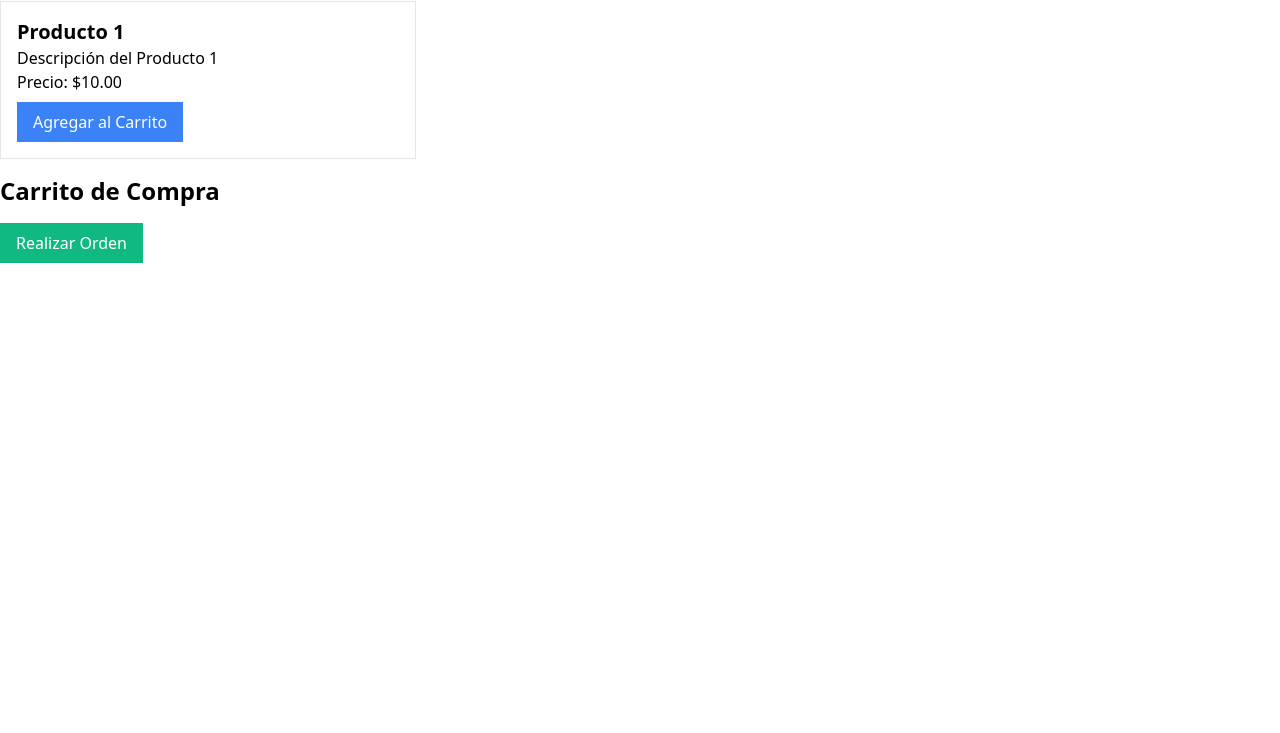
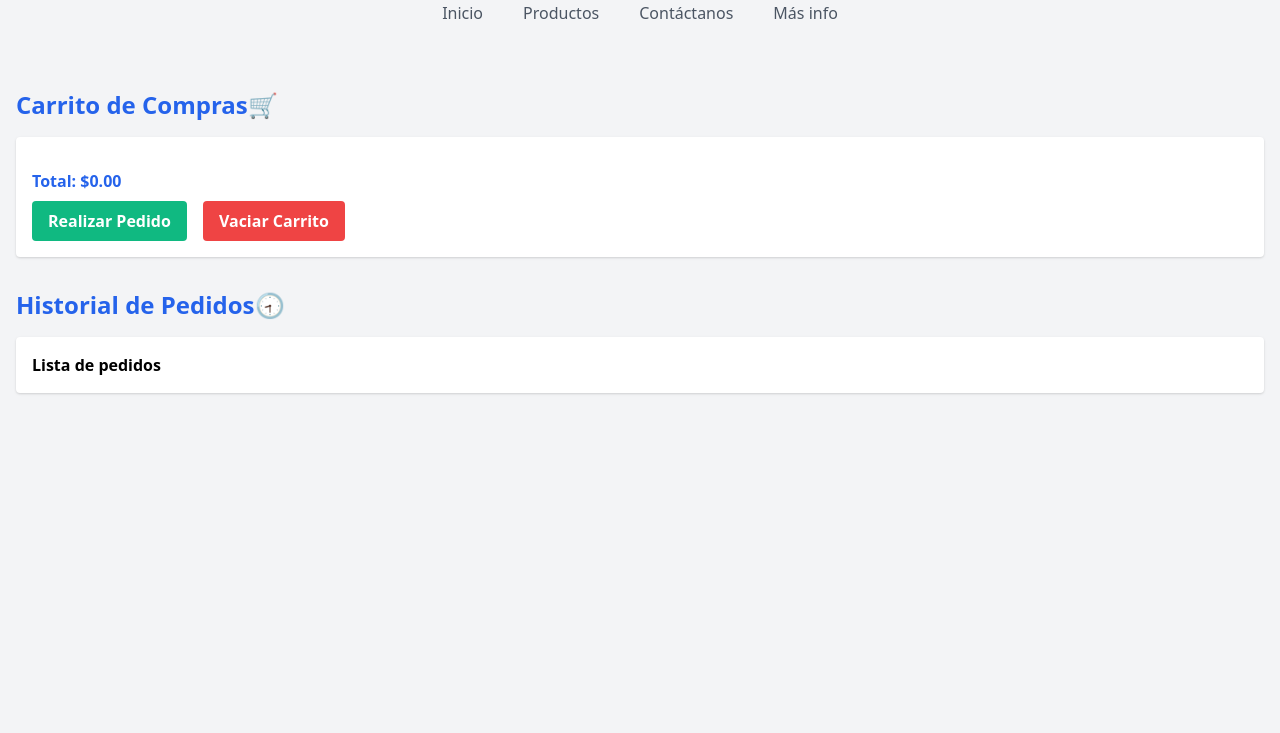
Before and after one commit to ojitosdehamster/onlineStore, a website: page src/index.html in a window 1280 px wide. Shown: the part 67-800 px from the top of the page. Drawn offline with nearby package versions, Linux system fonts and the light colour scheme.

Commit message:
Inicia html

```diff
--- a/src/index.html
+++ b/src/index.html
@@ -1,37 +1,60 @@
 <!DOCTYPE html>
 <html lang="en">
 <head>
-    <meta charset="UTF-8">
-    <meta name="viewport" content="width=device-width, initial-scale=1.0">
-    <title>Tienda en Línea</title>
-    <link href="https://cdn.jsdelivr.net/npm/tailwindcss@2.2.19/dist/tailwind.min.css" rel="stylesheet">
+  <meta charset="UTF-8">
+  <meta name="viewport" content="width=device-width, initial-scale=1.0">
+  <title>OnlineStore</title>
+  <link href="https://cdn.jsdelivr.net/npm/tailwindcss@2.2.16/dist/tailwind.min.css" rel="stylesheet">
 </head>
-<body>
+<body class="bg-gray-100">
+  <div class="container mx-auto p-4">
+    <header class="text-center">
+      <h1 class="text-3xl font-bold mb-4 text-blue-600">OnlineStore</h1>
+      <!-- Barra de navegación simple -->
+      <nav class="mb-8">
+        <div class="flex space-x-10 justify-center">
+          <a href="#" class="text-gray-600 hover:text-blue-600 transition">Inicio</a>
+          <a href="#" class="text-gray-600 hover:text-blue-600 transition">Productos</a>
+          <a href="#" class="text-gray-600 hover:text-blue-600 transition">Contáctanos</a>
+          <a href="#" class="text-gray-600 hover:text-blue-600 transition">Más info</a>
+        </div>
+      </nav>
+    </header>
 
-<div class="container mx-auto mt-4">
-    <h1 class="text-3xl font-bold mb-4">Tienda en Línea</h1>
+    <main>
 
-    <!-- Lista de Productos -->
-    <div class="grid grid-cols-3 gap-4">
-        <div class="p-4 border">
-            <h2 class="text-xl font-semibold">Producto 1</h2>
-            <p>Descripción del Producto 1</p>
-            <p>Precio: $10.00</p>
-            <button class="bg-blue-500 text-white px-4 py-2 mt-2">Agregar al Carrito</button>
+      <section id="product-grid" class="flex flex-wrap justify-between">
+        <!-- Aquí tarjetas de productos -->
+      </section>
+
+      <section id="cart-section" class="mt-8">
+        <h2 class="text-2xl font-bold mb-4 text-blue-600">Carrito de Compras🛒</h2>
+        <div class="bg-white rounded p-4 shadow">
+          <ul id="cart-items" class="space-y-4">
+            <!-- Lista de elementos carrito -->
+          </ul>
+          <div class="flex flex-col mt-4">
+            <p class="font-bold text-blue-600 mb-2">Total: $<span id="cart-total">0.00</span></p>
+            <div class="flex space-x-4">
+              <button id="checkout-button" class="bg-green-500 hover:bg-green-700 text-white font-bold py-2 px-4 rounded">Realizar Pedido</button>
+              <button id="clear-button" class="bg-red-500 hover:bg-red-700 text-white font-bold py-2 px-4 rounded">Vaciar Carrito</button>
+            </div>
+          </div>
         </div>
-        <!-- Aquí puedes agregar más productos de manera similar -->
-    </div>
+      </section>
 
-    <!-- Carrito de Compra -->
-    <div class="mt-4">
-        <h2 class="text-2xl font-semibold">Carrito de Compra</h2>
-        <ul id="carrito" class="mt-2">
-            <!-- Los elementos del carrito se agregarán aquí -->
-        </ul>
-        <button id="realizarOrden" class="bg-green-500 text-white px-4 py-2 mt-2">Realizar Orden</button>
-    </div>
-</div>
+      <section id="order-history" class="mt-8">
+        <h2 class="text-2xl font-bold mb-4 text-blue-600">Historial de Pedidos🕣</h2>
+        <div class="bg-white rounded p-4 shadow">
+          <ul>
+            <!-- historial de pedidos -->
+          </ul>
+          <p class="font-semibold">Lista de pedidos</p>
+        </div>
+      </section>
+    </main>
+  </div>
 
+  <script src="main.js"></script>
 </body>
-<script src="main.js"></script>
 </html>
```
